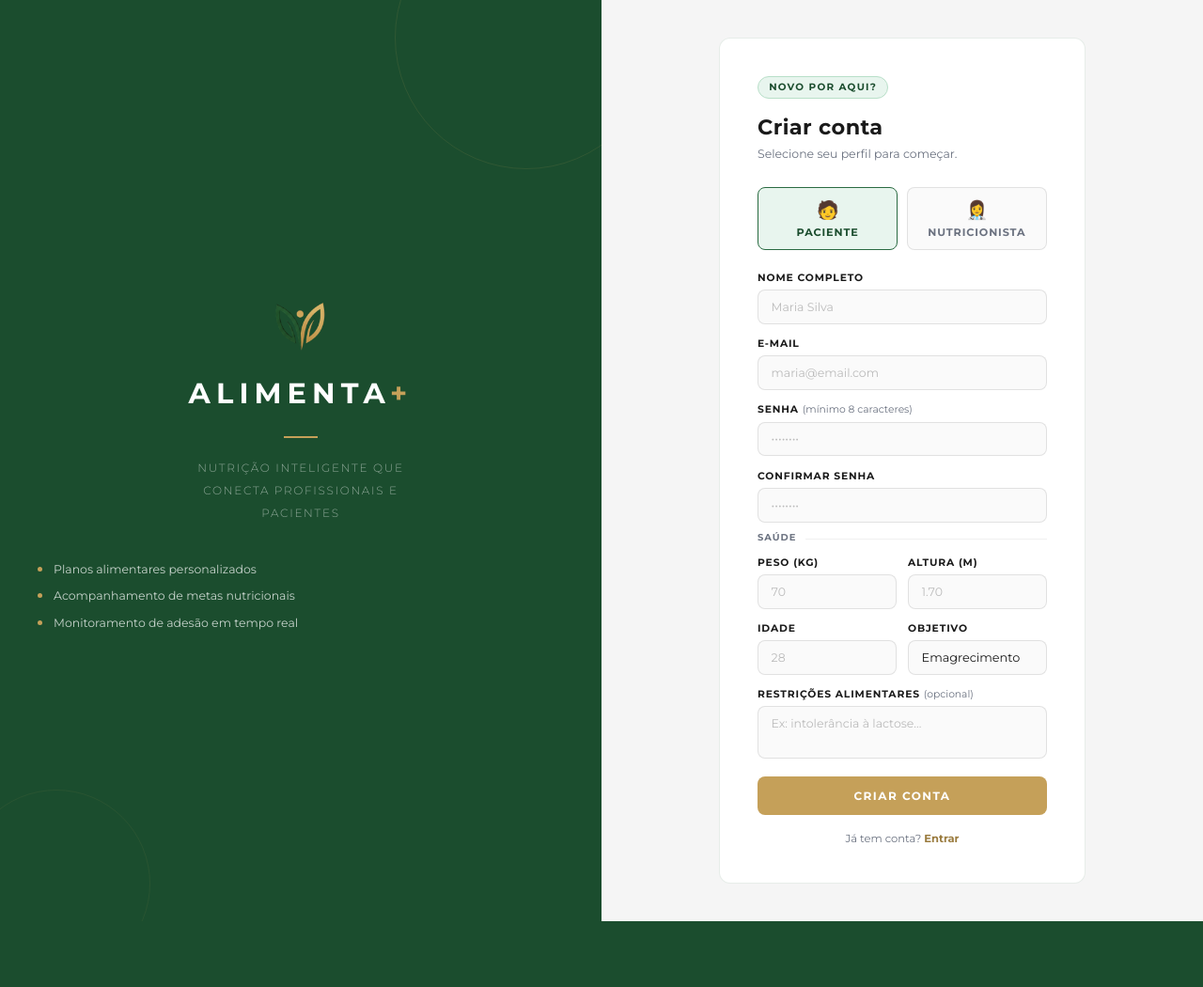
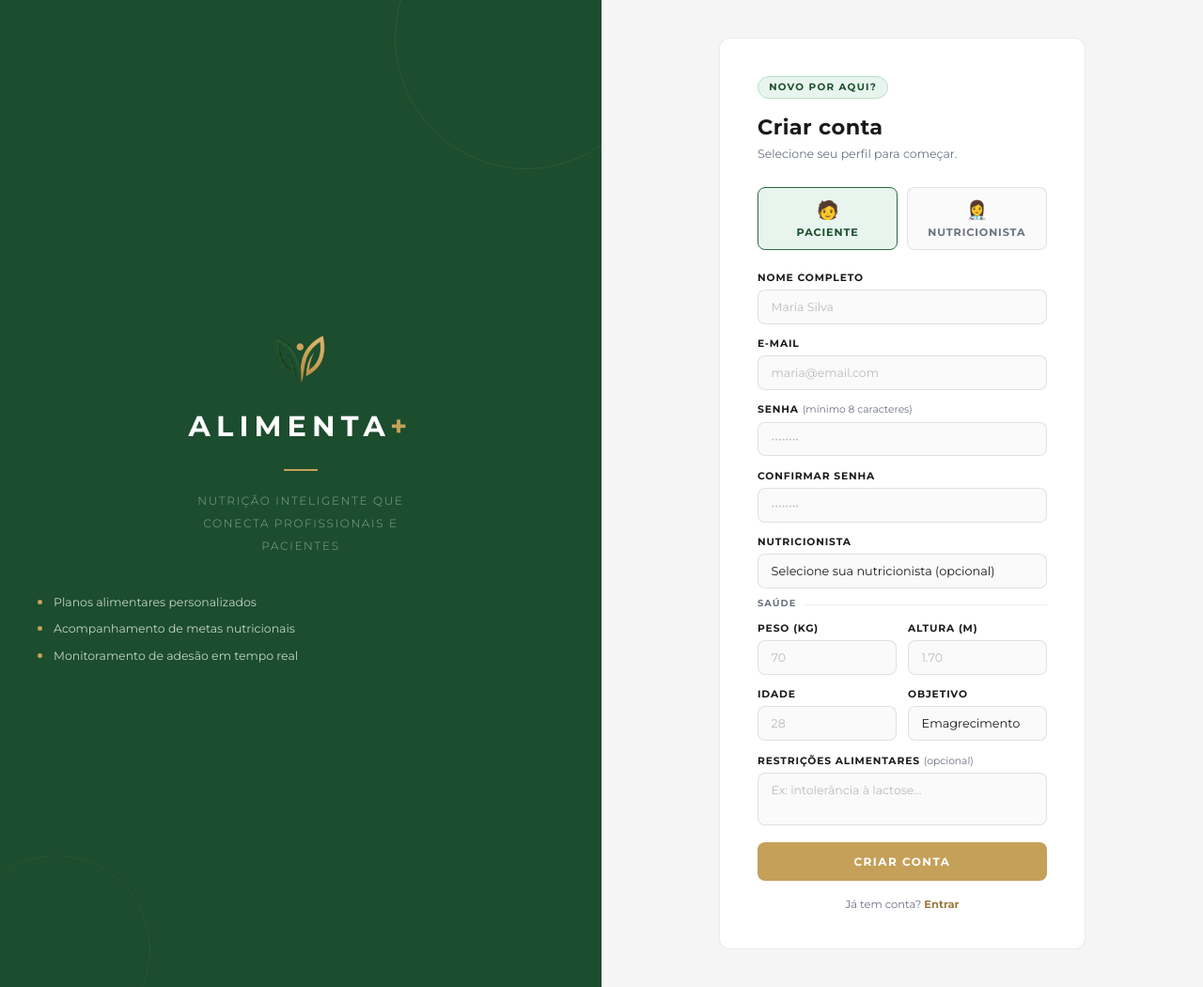
Before and after one commit to rebecaferraz/AlimentaMais, a Django app: page /cadastro/ in a window 1280 px wide. Shown: the whole page at 94% size. Before the commit the page ends 980 px from the top, so only its background shows below. Run offline with Django 5.2, Linux system fonts and the light colour scheme; data that the repository does not hold is empty.

Commit message:
feat: vincula paciente à nutricionista no cadastro

```diff
--- a/pacientes/templates/pacientes/cadastro.html
+++ b/pacientes/templates/pacientes/cadastro.html
@@ -52,6 +52,15 @@
 
   <!-- campos de saúde — só visíveis para paciente -->
   <div id="campos-saude">
+    <div class="form-group">
+      <label for="nutricionista_id">Nutricionista</label>
+      <select id="nutricionista_id" name="nutricionista_id">
+        <option value="">Selecione sua nutricionista (opcional)</option>
+        {% for n in nutricionistas %}
+        <option value="{{ n.id }}">{{ n.nome }} — CRN {{ n.crn }}</option>
+        {% endfor %}
+      </select>
+    </div>
     <div class="divider"><span>Saúde</span></div>
 
     <div class="form-row">
--- a/pacientes/views.py
+++ b/pacientes/views.py
@@ -30,61 +30,65 @@ def login(request):
 
 # H1 + H2: CADASTRO
 def cadastro(request):
+    nutricionistas = Nutricionista.objects.all()
+    ctx = {'nutricionistas': nutricionistas}
+
     if request.method == 'POST':
-        tipo  = request.POST.get('tipo', 'paciente')
-        nome  = request.POST.get('nome', '').strip()
-        email = request.POST.get('email', '').strip()
-        senha = request.POST.get('senha', '')
-
+        tipo            = request.POST.get('tipo', 'paciente')
+        nome            = request.POST.get('nome', '').strip()
+        email           = request.POST.get('email', '').strip()
+        senha           = request.POST.get('senha', '')
         confirmar_senha = request.POST.get('confirmar_senha', '')
 
         if len(senha) < 8:
             messages.error(request, 'A senha precisa ter pelo menos 8 caracteres.')
-            return render(request, 'pacientes/cadastro.html')
+            return render(request, 'pacientes/cadastro.html', ctx)
 
         if senha != confirmar_senha:
             messages.error(request, 'As senhas não coincidem.')
-            return render(request, 'pacientes/cadastro.html')
+            return render(request, 'pacientes/cadastro.html', ctx)
 
-        #  H1: Cadastro de Paciente
+        # H1: Cadastro de Paciente
         if tipo == 'paciente':
             if Paciente.objects.filter(email=email).exists():
                 messages.error(request, 'Este e-mail já está cadastrado. Faça login ou use outro e-mail.')
-                return render(request, 'pacientes/cadastro.html')
+                return render(request, 'pacientes/cadastro.html', ctx)
 
+            nutricionista_id = request.POST.get('nutricionista_id') or None
             Paciente.objects.create(
-                nome       = nome,
-                email      = email,
-                senha      = senha,
-                peso       = float(request.POST.get('peso', 0)),
-                altura     = float(request.POST.get('altura', 0)),
-                idade      = int(request.POST.get('idade', 0)),
-                objetivo   = request.POST.get('objetivo', ''),
-                restricoes = request.POST.get('restricoes', ''),
+                nome             = nome,
+                email            = email,
+                senha            = senha,
+                peso             = float(request.POST.get('peso', 0)),
+                altura           = float(request.POST.get('altura', 0)),
+                idade            = int(request.POST.get('idade', 0)),
+                objetivo         = request.POST.get('objetivo', ''),
+                restricoes       = request.POST.get('restricoes', ''),
+                nutricionista_id = nutricionista_id,
             )
             messages.success(request, 'Conta criada com sucesso!')
             return redirect('login')
 
-        #  H2: Cadastro de Nutricionista
+        # H2: Cadastro de Nutricionista
         else:
             crn = request.POST.get('crn', '').strip()
             if not crn:
                 messages.error(request, 'O campo CRN é obrigatório.')
-                return render(request, 'pacientes/cadastro.html')
+                return render(request, 'pacientes/cadastro.html', ctx)
 
             if Nutricionista.objects.filter(crn=crn).exists():
                 messages.error(request, 'Esse CRN já está cadastrado no sistema.')
-                return render(request, 'pacientes/cadastro.html')
+                return render(request, 'pacientes/cadastro.html', ctx)
 
             if Nutricionista.objects.filter(email=email).exists():
                 messages.error(request, 'Este e-mail já está cadastrado. Faça login ou use outro e-mail.')
-                return render(request, 'pacientes/cadastro.html')
+                return render(request, 'pacientes/cadastro.html', ctx)
 
             Nutricionista.objects.create(nome=nome, crn=crn, email=email, senha=senha)
             messages.success(request, 'Bem-vindo(a) ao Alimenta+!')
             return redirect('login')
 
-    return render(request, 'pacientes/cadastro.html')
+    return render(request, 'pacientes/cadastro.html', ctx)
 
 
 # PAINÉIS
@@ -116,8 +120,8 @@ def painel_nutricionista(request):
     nutri_id = request.session.get('nutricionista_id')
     if not nutri_id:
         return redirect('login')
-    nutri    = Nutricionista.objects.get(id=nutri_id)
-    pacientes = Paciente.objects.all()
+    nutri     = Nutricionista.objects.get(id=nutri_id)
+    pacientes = Paciente.objects.filter(nutricionista=nutri)
     return render(request, 'pacientes/painel_nutricionista.html', {
         'nutricionista': nutri,
         'pacientes': pacientes,
@@ -131,15 +135,15 @@ def criar_plano(request):
         return redirect('login')
 
     nutricionista = Nutricionista.objects.get(id=nutri_id)
-    pacientes     = Paciente.objects.all()
+    pacientes     = Paciente.objects.filter(nutricionista=nutricionista)
 
     if request.method == 'POST':
-        titulo     = request.POST.get('titulo', '').strip()
+        titulo      = request.POST.get('titulo', '').strip()
         paciente_id = request.POST.get('paciente_id')
-        nomes      = request.POST.getlist('refeicao_nome')
-        horarios   = request.POST.getlist('refeicao_horario')
-        descricoes = request.POST.getlist('refeicao_descricao')
-        dias       = request.POST.getlist('refeicao_dia')
+        nomes       = request.POST.getlist('refeicao_nome')
+        horarios    = request.POST.getlist('refeicao_horario')
+        descricoes  = request.POST.getlist('refeicao_descricao')
+        dias        = request.POST.getlist('refeicao_dia')
 
         if not paciente_id:
             messages.error(request, 'Paciente não encontrado.')
@@ -151,9 +155,8 @@ def criar_plano(request):
             return render(request, 'pacientes/criar_plano.html', {'pacientes': pacientes})
 
         paciente = Paciente.objects.get(id=paciente_id)
-        # Desativar planos anteriores do paciente
         PlanoAlimentar.objects.filter(paciente=paciente).update(ativo=False)
-        plano    = PlanoAlimentar.objects.create(
+        plano = PlanoAlimentar.objects.create(
             titulo=titulo,
             paciente=paciente,
             nutricionista=nutricionista,
@@ -178,9 +181,8 @@ def criar_plano(request):
 
 # ESQUECI MINHA SENHA
 def esqueci_senha(request):
-    # Passo 2: o e-mail já foi validado — agora o usuário define a nova senha
     email_validado = request.session.get('reset_email')
-    tipo_validado = request.session.get('reset_tipo')
+    tipo_validado  = request.session.get('reset_tipo')
 
     if email_validado and request.method == 'POST' and 'nova_senha' in request.POST:
         nova_senha = request.POST.get('nova_senha', '')
@@ -191,20 +193,17 @@ def esqueci_senha(request):
                 'passo': 2, 'email': email_validado,
             })
 
-        # Atualiza a senha no model correto
         if tipo_validado == 'paciente':
             Paciente.objects.filter(email=email_validado).update(senha=nova_senha)
         else:
             Nutricionista.objects.filter(email=email_validado).update(senha=nova_senha)
 
-        # Limpa a sessão de reset
         del request.session['reset_email']
         del request.session['reset_tipo']
 
         messages.success(request, 'Senha redefinida com sucesso! Faça login com a nova senha.')
         return redirect('login')
 
-    # Passo 1: pedir o e-mail
     if request.method == 'POST' and 'email' in request.POST:
         email = request.POST.get('email', '').strip()
 
@@ -226,7 +225,6 @@ def esqueci_senha(request):
 
         messages.error(request, 'Nenhuma conta encontrada com esse e-mail.')
 
-    # Limpa sessão de reset caso o usuário volte ao passo 1
     request.session.pop('reset_email', None)
     request.session.pop('reset_tipo', None)
 
@@ -240,7 +238,7 @@ def perfil_paciente(request, paciente_id):
         return redirect('login')
 
     try:
-        paciente = Paciente.objects.get(id=paciente_id)
+        paciente = Paciente.objects.get(id=paciente_id, nutricionista_id=nutri_id)
     except Paciente.DoesNotExist:
         messages.error(request, 'Paciente não encontrado.')
         return redirect('painel_nutricionista')
```
Also changed, not shown: pacientes/models.py (+12 -8 lines), pacientes/migrations/0007_paciente_nutricionista_fk.py (added).
